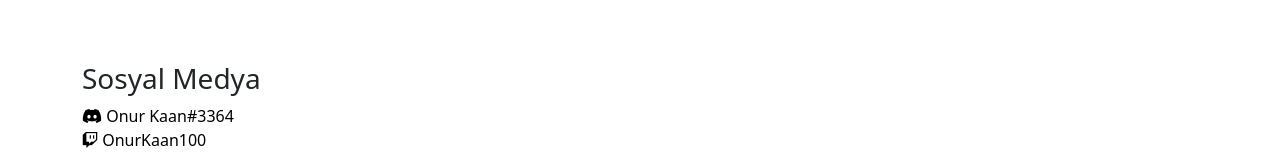
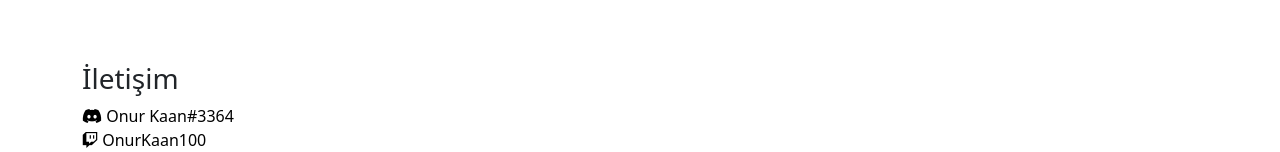
Before and after one commit to remzidayicamda/remzidayicamda.github.io, a plain HTML site: page index.html in a window 1280 px wide. Shown: the part 616-768 px from the top of the page. Drawn offline with nearby package versions, Linux system fonts and the light colour scheme; no server answers.

Commit message:
Update index.html

```diff
--- a/index.html
+++ b/index.html
@@ -57,7 +57,7 @@
     <div id="footer" class="container footer">
         <div class="row">
             <div class="col">
-                <h3>Sosyal Medya</h3>
+                <h3>İletişim</h3>
                 <a href="https://discord.com/users/627156303902670890"><i class="fab fa-discord"></i>&nbsp;Onur Kaan#3364</a>
                 <br>
                 <a href="https://www.twitch.tv/onurkaan100"><i class="fab fa-twitch"></i>&nbsp;OnurKaan100</a>
```
